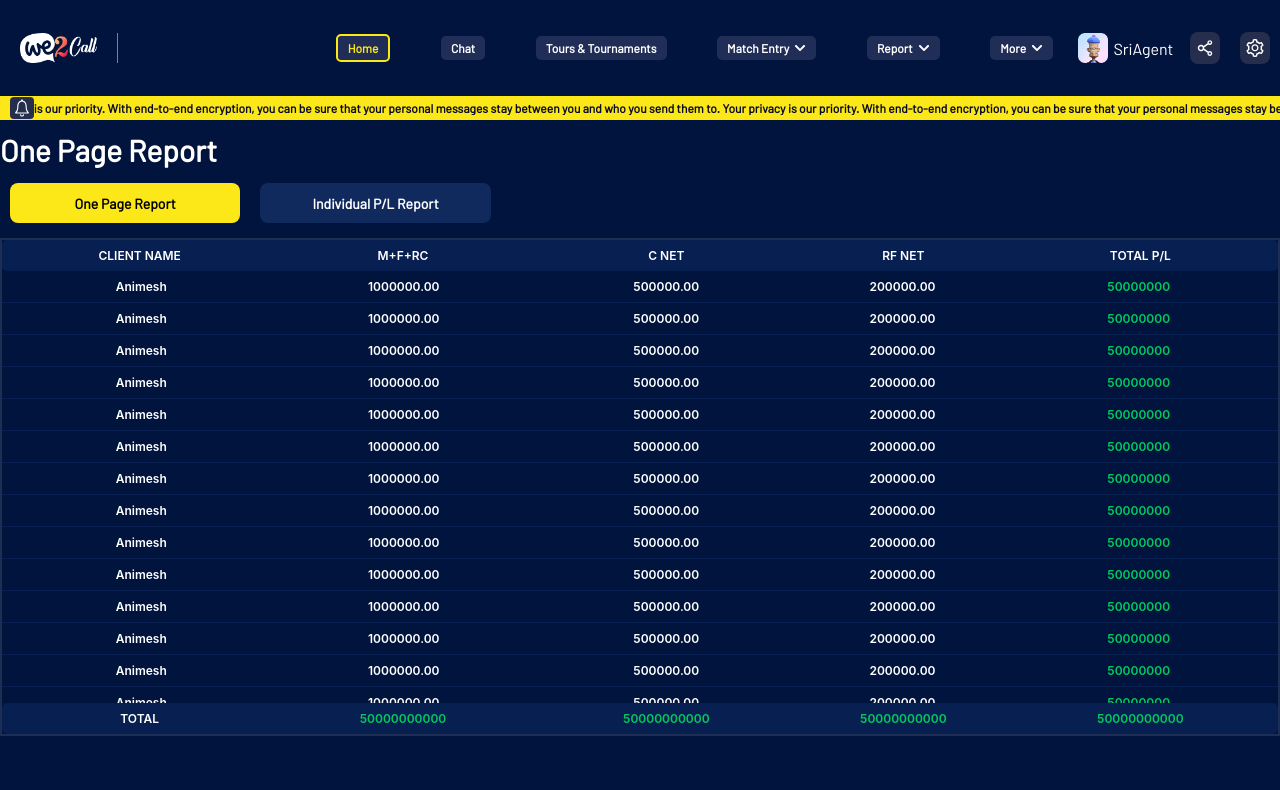
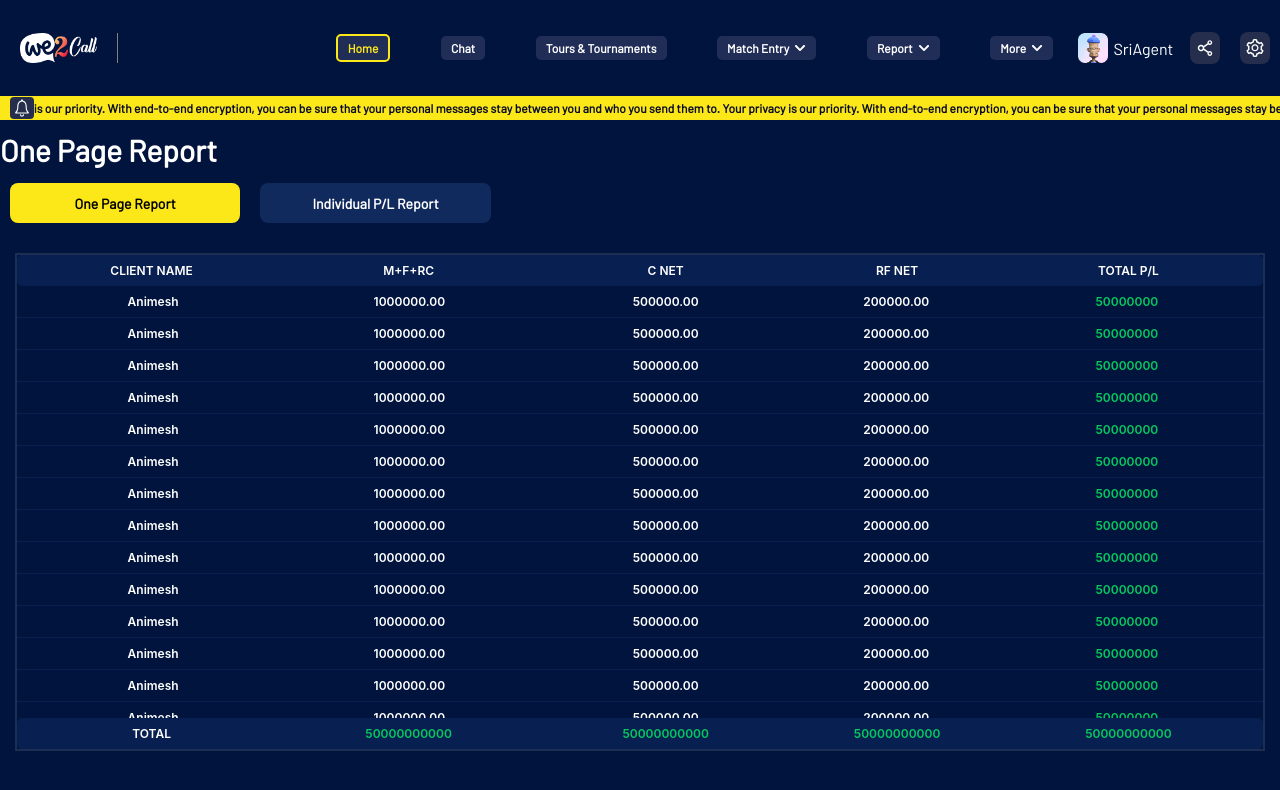
Before and after one commit to Texch999/we2-call-admin, a React (Create React App) app: page /one-page-report in a window 1280 px wide. Shown: the top 790 px of the page. Built offline with nearby package versions, Linux system fonts and the light colour scheme.

Commit message:
changes alignments

```diff
--- a/src/pages/onepagereport/PageReport.jsx
+++ b/src/pages/onepagereport/PageReport.jsx
@@ -116,8 +116,8 @@ function PageReport() {
     setOpenOnePagePopup(true);
   };
   return (
-    <div>
-      <div className="table-border p-0">
+    <div className="p-15">
+      <div className="table-border">
         <div className="upcoming-meetings-heading">
           <Row>
             <Col span={5}>
```
